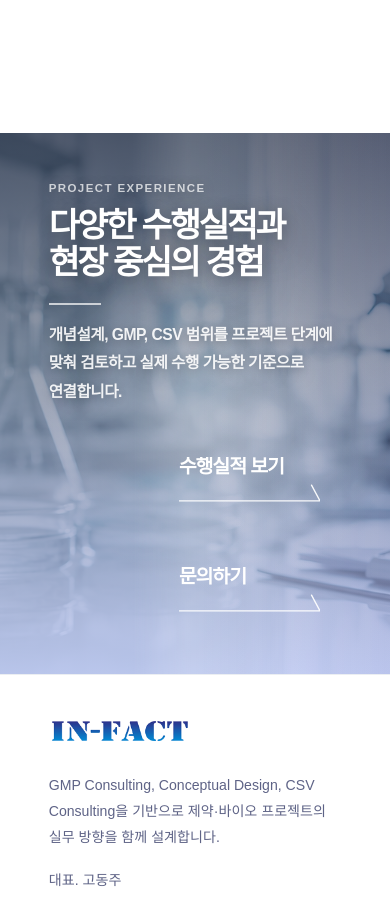
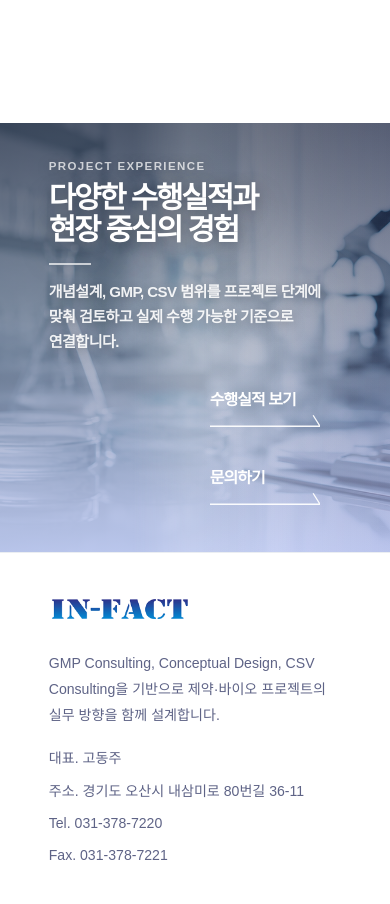
Before and after one commit to sslee1210/INFACT, a React (Vite) app in the folder client/: page / in a window 390 px wide. Shown: the part 3100-4004 px from the top of the page. Built offline with nearby package versions, Linux system fonts and the light colour scheme.

Commit message:
Compact home project experience CTA

```diff
--- a/client/src/styles/pages/home-experience.css
+++ b/client/src/styles/pages/home-experience.css
@@ -44,7 +44,7 @@
 
 .home-cta-banner {
   --cta-desktop-width: 1920px;
-  --cta-desktop-height: 560px;
+  --cta-desktop-height: 390px;
   --cta-content-width: 1520px;
 
   position: relative;
@@ -52,8 +52,8 @@
   overflow: hidden;
 
   width: min(100vw, var(--cta-desktop-width));
-  min-height: clamp(420px, 31vw, var(--cta-desktop-height));
-  margin: clamp(70px, 6vw, 110px) auto 0;
+  min-height: clamp(320px, 22vw, var(--cta-desktop-height));
+  margin: clamp(46px, 4vw, 70px) auto 0;
 
   background-image:
     linear-gradient(
@@ -134,7 +134,7 @@
   width: min(var(--site-content-width), var(--cta-content-width));
   min-height: inherit;
   margin: 0 auto;
-  padding: clamp(64px, 5.5vw, 92px) 0;
+  padding: clamp(40px, 3.4vw, 56px) 0;
 
   color: #ffffff;
 }
@@ -143,7 +143,7 @@
   position: relative;
   margin: 0;
   color: #ffffff;
-  font-size: clamp(3rem, 3.45vw, 4.45rem);
+  font-size: clamp(2.42rem, 2.78vw, 3.5rem);
   line-height: 1.08;
   font-weight: 900;
   letter-spacing: -0.07em;
@@ -156,7 +156,7 @@
 .home-cta-banner__content h2::before {
   content: "PROJECT EXPERIENCE";
   display: block;
-  margin-bottom: clamp(14px, 1.1vw, 18px);
+  margin-bottom: clamp(10px, 0.82vw, 14px);
   color: rgba(255, 255, 255, 0.72);
   font-size: clamp(0.72rem, 0.62vw, 0.86rem);
   line-height: 1;
@@ -168,19 +168,19 @@
 .home-cta-banner__content h2::after {
   content: "";
   display: block;
-  width: clamp(52px, 4vw, 74px);
+  width: clamp(42px, 3.1vw, 58px);
   height: 2px;
-  margin-top: clamp(22px, 1.7vw, 30px);
+  margin-top: clamp(16px, 1.2vw, 22px);
   background: rgba(255, 255, 255, 0.72);
 }
 
 .home-cta-banner__content p {
   grid-column: 1;
-  width: min(610px, 100%);
-  margin: clamp(18px, 1.5vw, 24px) 0 0;
+  width: min(560px, 100%);
+  margin: clamp(14px, 1.1vw, 18px) 0 0;
   color: rgba(255, 255, 255, 0.9);
-  font-size: clamp(1.06rem, 1.08vw, 1.28rem);
-  line-height: 1.82;
+  font-size: clamp(0.98rem, 0.96vw, 1.12rem);
+  line-height: 1.72;
   font-weight: 700;
   letter-spacing: -0.035em;
   word-break: keep-all;
@@ -199,10 +199,10 @@
   flex-direction: column;
   align-items: stretch;
   justify-content: center;
-  gap: clamp(32px, 2.8vw, 48px);
+  gap: clamp(20px, 1.8vw, 30px);
 
-  width: min(100%, clamp(360px, 29vw, 520px));
-  min-height: clamp(220px, 16vw, 290px);
+  width: min(100%, clamp(280px, 22vw, 390px));
+  min-height: clamp(150px, 11vw, 210px);
   margin-top: 0;
   margin-right: 0;
 
@@ -215,9 +215,9 @@
 .home-cta-banner__button {
   --cta-hover-color: #6570d2;
   --cta-text-default: #ffffff;
-  --cta-line-height: clamp(18px, 1.6vw, 24px);
-  --cta-line-bottom: clamp(10px, 1vw, 14px);
-  --cta-label-width: 7.25em;
+  --cta-line-height: clamp(12px, 0.9vw, 16px);
+  --cta-line-bottom: clamp(7px, 0.58vw, 10px);
+  --cta-label-width: 6.9em;
 
   position: relative;
   display: inline-flex;
@@ -225,14 +225,14 @@
   justify-content: flex-end;
 
   width: 100%;
-  min-height: clamp(90px, 6.6vw, 120px);
-  padding: 0 0 clamp(24px, 1.8vw, 30px) 0;
+  min-height: clamp(60px, 4.6vw, 82px);
+  padding: 0 0 clamp(16px, 1.18vw, 20px) 0;
 
   border: 0;
   border-radius: 0;
   background: transparent;
 
-  font-size: clamp(1.72rem, 2.16vw, 2.78rem);
+  font-size: clamp(1.18rem, 1.48vw, 1.9rem);
   line-height: 1;
   font-weight: 900;
   letter-spacing: -0.06em;
@@ -352,7 +352,7 @@
     --cta-desktop-width: 1728px;
     --cta-content-width: 1296px;
 
-    margin-top: 104px;
+    margin-top: 70px;
   }
 
   .home-cta-banner__content {
@@ -360,37 +360,37 @@
   }
 
   .home-cta-banner__content h2 {
-    font-size: 3.73rem;
+    font-size: 3.02rem;
   }
 
   .home-cta-banner__content h2::before {
-    margin-bottom: 18px;
+    margin-bottom: 14px;
     font-size: 0.86rem;
   }
 
   .home-cta-banner__content h2::after {
-    width: 61px;
-    margin-top: 26px;
+    width: 52px;
+    margin-top: 20px;
   }
 
   .home-cta-banner__content p {
-    margin-top: 24px;
-    font-size: 1.17rem;
+    margin-top: 18px;
+    font-size: 1.04rem;
   }
 
   .home-cta-banner__actions {
-    gap: 48px;
-    width: 501px;
-    min-height: 276px;
+    gap: 30px;
+    width: 370px;
+    min-height: 204px;
   }
 
   .home-cta-banner__button {
-    --cta-line-height: 24px;
-    --cta-line-bottom: 14px;
+    --cta-line-height: 16px;
+    --cta-line-bottom: 10px;
 
-    min-height: 114px;
-    padding-bottom: 30px;
-    font-size: 2.33rem;
+    min-height: 78px;
+    padding-bottom: 20px;
+    font-size: 1.62rem;
   }
 }
 
@@ -405,9 +405,9 @@
 @media (max-width: 860px) {
   .home-cta-banner {
     width: 100vw;
-    min-height: 480px;
+    min-height: 380px;
     height: auto;
-    margin: 54px calc(50% - 50vw) 0;
+    margin: 44px calc(50% - 50vw) 0;
 
     background-image:
       linear-gradient(
@@ -426,14 +426,14 @@
     grid-template-columns: 1fr;
     row-gap: 0;
     height: auto;
-    min-height: 480px;
+    min-height: 380px;
     margin: 0 auto;
-    padding: 50px 0;
+    padding: 38px 0;
     justify-content: center;
   }
 
   .home-cta-banner__content h2 {
-    font-size: clamp(2.1rem, 8.4vw, 3rem);
+    font-size: clamp(1.86rem, 7.2vw, 2.48rem);
   }
 
   .home-cta-banner__content h2::before {
@@ -443,8 +443,9 @@
 
   .home-cta-banner__content p {
     width: min(100%, 430px);
-    margin-top: 16px;
-    font-size: 0.98rem;
+    margin-top: 14px;
+    font-size: 0.94rem;
+    line-height: 1.68;
   }
 
   .home-cta-banner__actions {
@@ -452,7 +453,7 @@
     grid-row: auto;
     justify-self: stretch;
     width: 100%;
-    margin-top: 30px;
+    margin-top: 24px;
     margin-right: 0;
     padding-right: clamp(20px, 5.4vw, 30px);
     min-height: auto;
@@ -460,12 +461,12 @@
   }
 
   .home-cta-banner__button {
-    --cta-line-height: 18px;
-    --cta-line-bottom: 8px;
+    --cta-line-height: 12px;
+    --cta-line-bottom: 7px;
 
-    min-height: 78px;
-    padding: 0 0 18px 0;
-    font-size: clamp(1.16rem, 5vw, 1.44rem);
+    min-height: 58px;
+    padding: 0 0 14px 0;
+    font-size: clamp(1rem, 4vw, 1.2rem);
   }
 }
 
```
